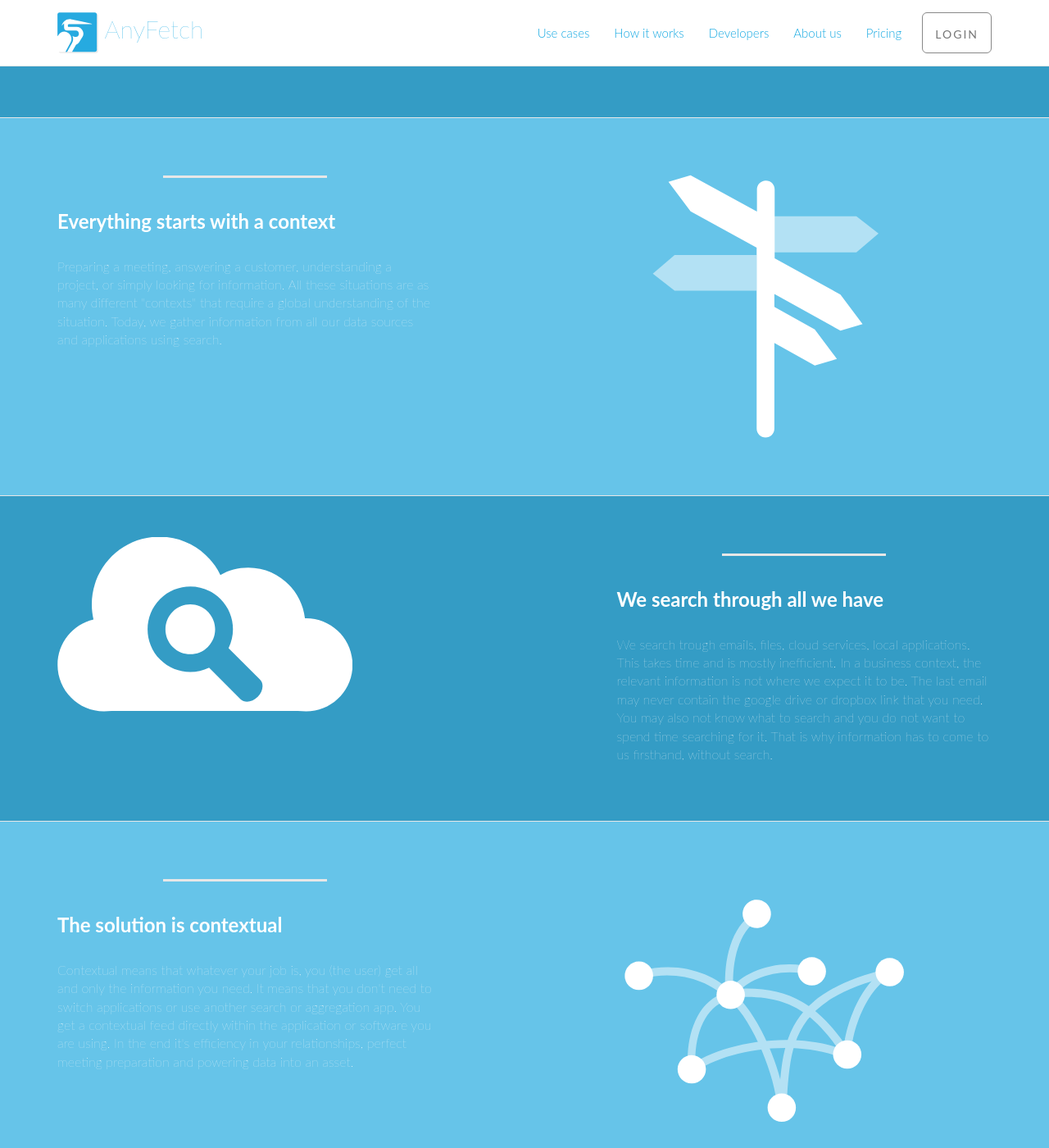
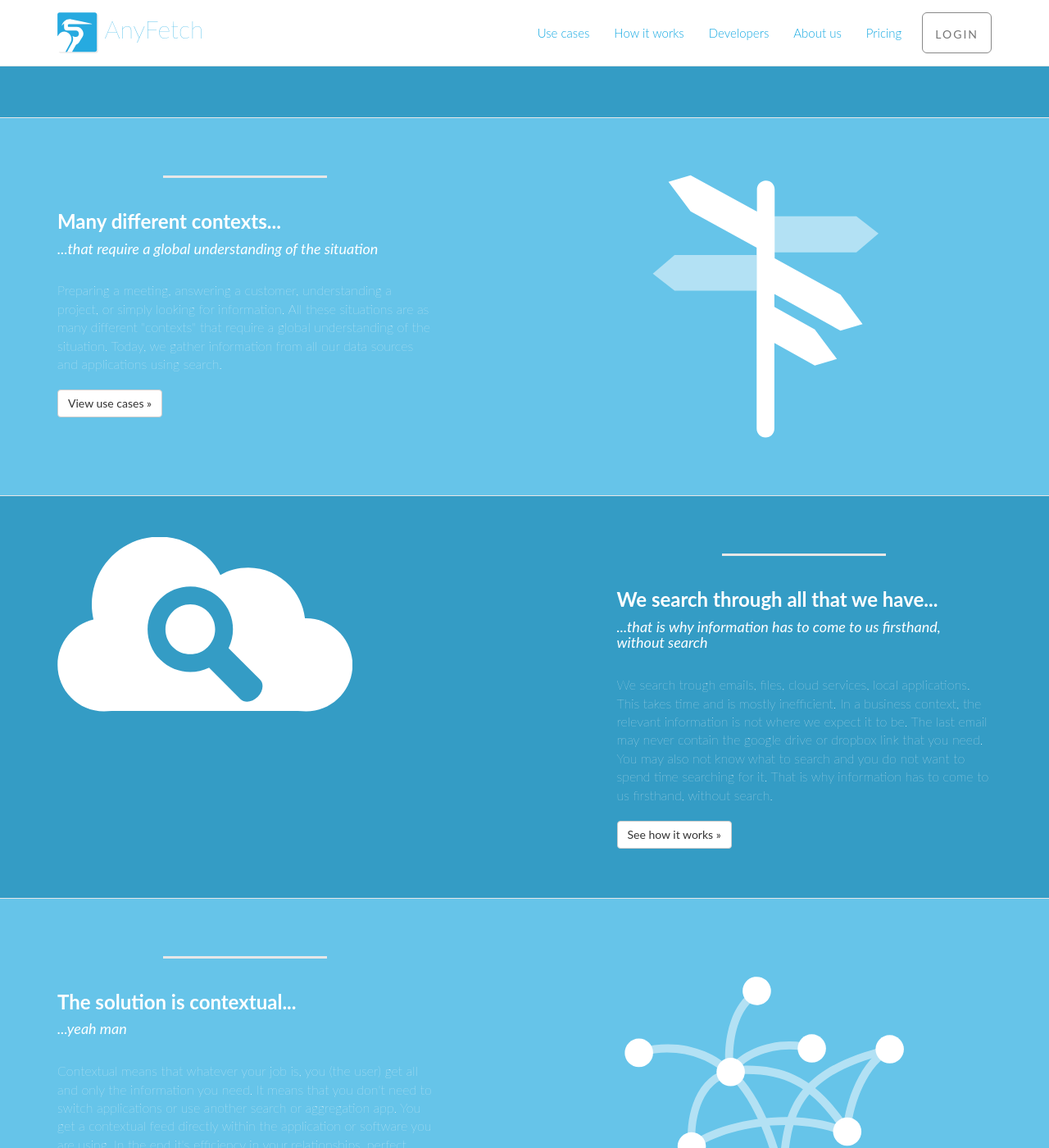
Before and after one commit to your-mom-noob/anyfetch.com, a Jekyll site: the page built from index.html, in a window 1280 px wide and 1400 px high, scrolled down 1066 px. Shown: the whole window at 82% size. Built offline with Jekyll 4.4.1, drawn with Linux system fonts in a browser that asks for light colours; nearby versions of some CDN libraries; Markdown is read by kramdown in place of the engine named in the settings.

Commit message:
landing text reworked

```diff
--- a/index.html
+++ b/index.html
@@ -73,8 +73,10 @@ css: index.css
 			<div class="col-lg-5 col-sm-6">
 				<hr class="section-heading-spacer">
 				<div class="clearfix"></div>
-				<h3 class="section-heading">Everything starts with a context</h3>
+				<h3>Many different contexts...</h3>
+				<h4 class="section-heading">...that require a global understanding of the situation</h4>
 				<p class="lead">Preparing a meeting, answering a customer, understanding a project, or simply looking for information. All these situations are as many different "contexts" that require a global understanding of the situation. Today, we gather information from all our data sources and applications using search.</p>
+					<p><a class="btn btn-default" href="#" role="button">View use cases &raquo;</a></p>
 			</div>
 			<div class="col-lg-4 col-lg-offset-2 col-sm-4">
 				<img class="img-responsive" src="images/signs.svg" alt="">
@@ -95,8 +97,10 @@ css: index.css
 			<div class="col-lg-5 col-lg-offset-1 col-sm-push-6  col-sm-6">
 				<hr class="section-heading-spacer">
 				<div class="clearfix"></div>
-				<h3 class="section-heading">We search through all we have</h3>
+				<h3>We search through all that we have...</h3>
+				<h4 class="section-heading">...that is why information has to come to us firsthand, without search</h4>
 				<p class="lead">We search trough emails, files, cloud services, local applications. This takes time and is mostly inefficient. In a business context, the relevant information is not where we expect it to be. The last email may never contain the google drive or dropbox link that you need. You may also not know what to search and you do not want to spend time searching for it. That is why information has to come to us firsthand, without search. </p>
+					<p><a class="btn btn-default" href="use-cases.html" role="button">See how it works &raquo;</a></p>
 			</div>
 			<div class="col-lg-4 col-sm-pull-6  col-sm-4">
 				<img class="img-responsive" src="images/cloud_search.svg" alt="">
@@ -117,8 +121,10 @@ css: index.css
 			<div class="col-lg-5 col-sm-6">
 				<hr class="section-heading-spacer">
 				<div class="clearfix"></div>
-				<h3 class="section-heading">The solution is contextual</h3>
+				<h3>The solution is contextual...</h3>
+				<h4 class="section-heading">...yeah man</h4>
 				<p class="lead">Contextual means that whatever your job is, you (the user) get all and only the information you need. It means that you don't need to switch applications or use another search or aggregation app. You get a contextual feed directly within the application or software you are using. In the end it's efficiency in your relationships, perfect meeting preparation and powering data into an asset.</p>
+					<p><a class="btn btn-default" href="#" role="button">Read more &raquo;</a></p>
 			</div>
 			<div class="col-lg-4 col-lg-offset-2 col-sm-4">
 				<img class="img-responsive" src="images/net.svg" alt="">
--- a/styles/style.css
+++ b/styles/style.css
@@ -188,6 +188,8 @@ a {
 
 .section-heading {
 	margin-bottom: 30px;
+	font-style: italic;
+	font-weight: 400;
 }
 
 .section-heading-spacer {
--- a/use-cases.html
+++ b/use-cases.html
@@ -1,5 +1,5 @@
 ---
-title: anyFetch usecases
+title: AnyFetch | Use cases
 layout: main
 css: use-cases.css
 ---
```
